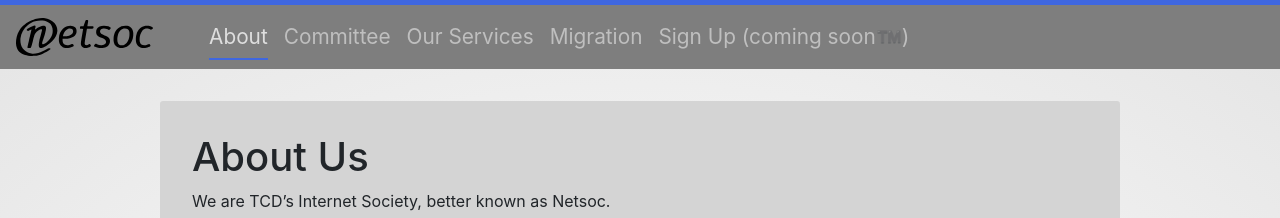
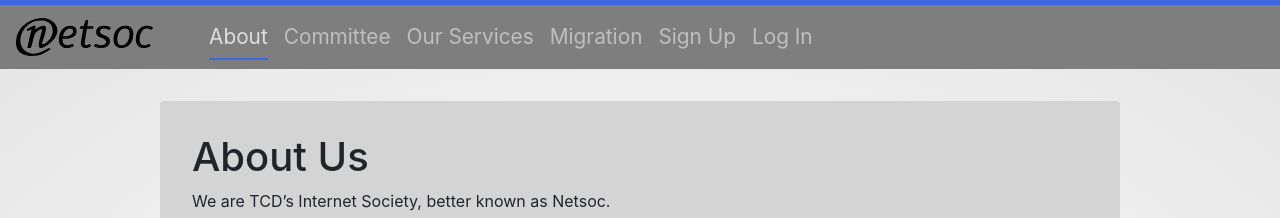
Before and after one commit to netsoc/website-ng, a Jekyll site: the page built from about.md, in a window 1280 px wide. Shown: the top 218 px of the page. Built offline with Jekyll 4.4.1, drawn with Linux system fonts in a browser that asks for light colours.

```diff
--- a/_data/navigation.yaml
+++ b/_data/navigation.yaml
@@ -6,6 +6,9 @@
   link: /services/
 - name: Migration
   link: /migration/
-- name: Sign Up (coming soon™️)
+- name: Sign Up
   link: https://accounts.netsoc.ie/signup
   new_tab: true
+- name: Log In
+  link: https://accounts.netsoc.ie/
+  new_tab: true
```
